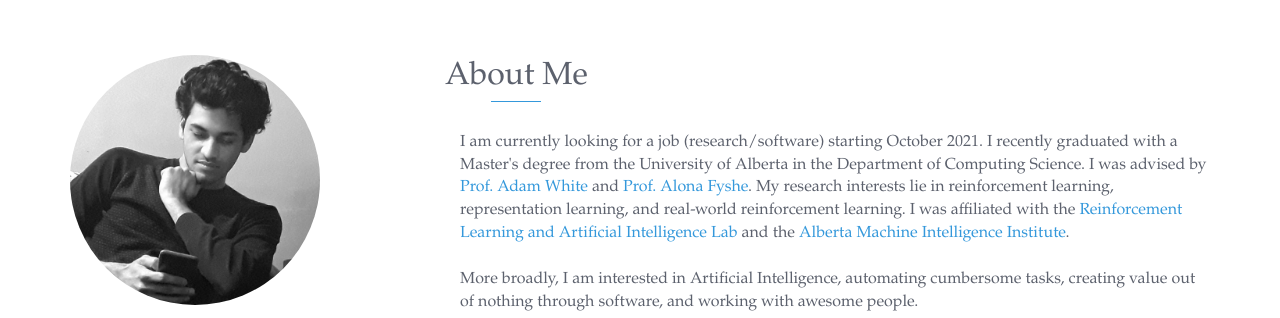
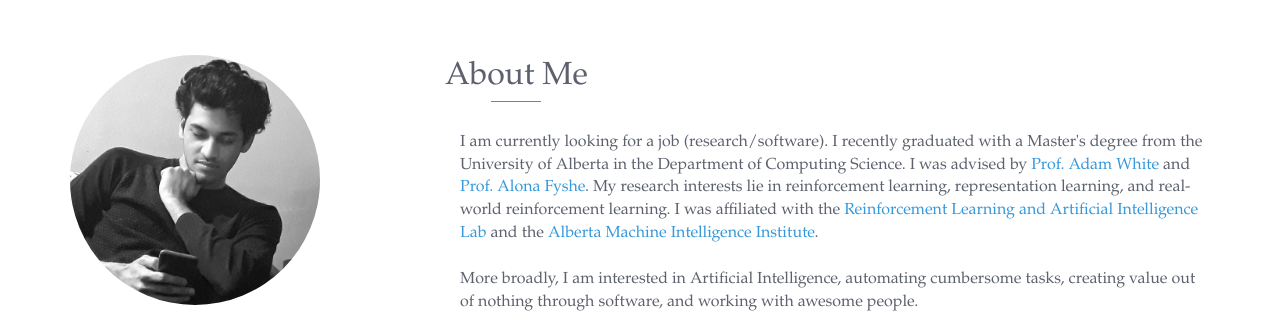
Before and after one commit to architsakhadeo/architsakhadeo.github.io, a website: page index.html in a window 1280 px wide. Shown: the part 820-1138 px from the top of the page. Drawn offline with nearby package versions, Linux system fonts and the light colour scheme.

Commit message:
minor change

```diff
--- a/index.html
+++ b/index.html
@@ -79,7 +79,7 @@
                 <div id = "about-text">
 
                 <div class="col-md-8">
-                    <p> I am currently looking for a job (research/software) starting October 2021. I recently graduated with a Master's degree from the University of Alberta in the Department of Computing Science. I was advised by <a href="https://sites.ualberta.ca/~amw8/" target="_blank">Prof. Adam White</a> and <a href="https://webdocs.cs.ualberta.ca/~alona/" target="_blank">Prof. Alona Fyshe</a>.
+                    <p> I am currently looking for a job (research/software). I recently graduated with a Master's degree from the University of Alberta in the Department of Computing Science. I was advised by <a href="https://sites.ualberta.ca/~amw8/" target="_blank">Prof. Adam White</a> and <a href="https://webdocs.cs.ualberta.ca/~alona/" target="_blank">Prof. Alona Fyshe</a>.
                         My research interests lie in reinforcement learning, representation learning, and real-world reinforcement learning.
                         I was affiliated with the <a href="http://rlai.ualberta.ca/" target="_blank">Reinforcement Learning and Artificial Intelligence Lab</a> and the <a href="https://www.amii.ca/" target="_blank">Alberta Machine Intelligence Institute</a>.
                     </p>
```
